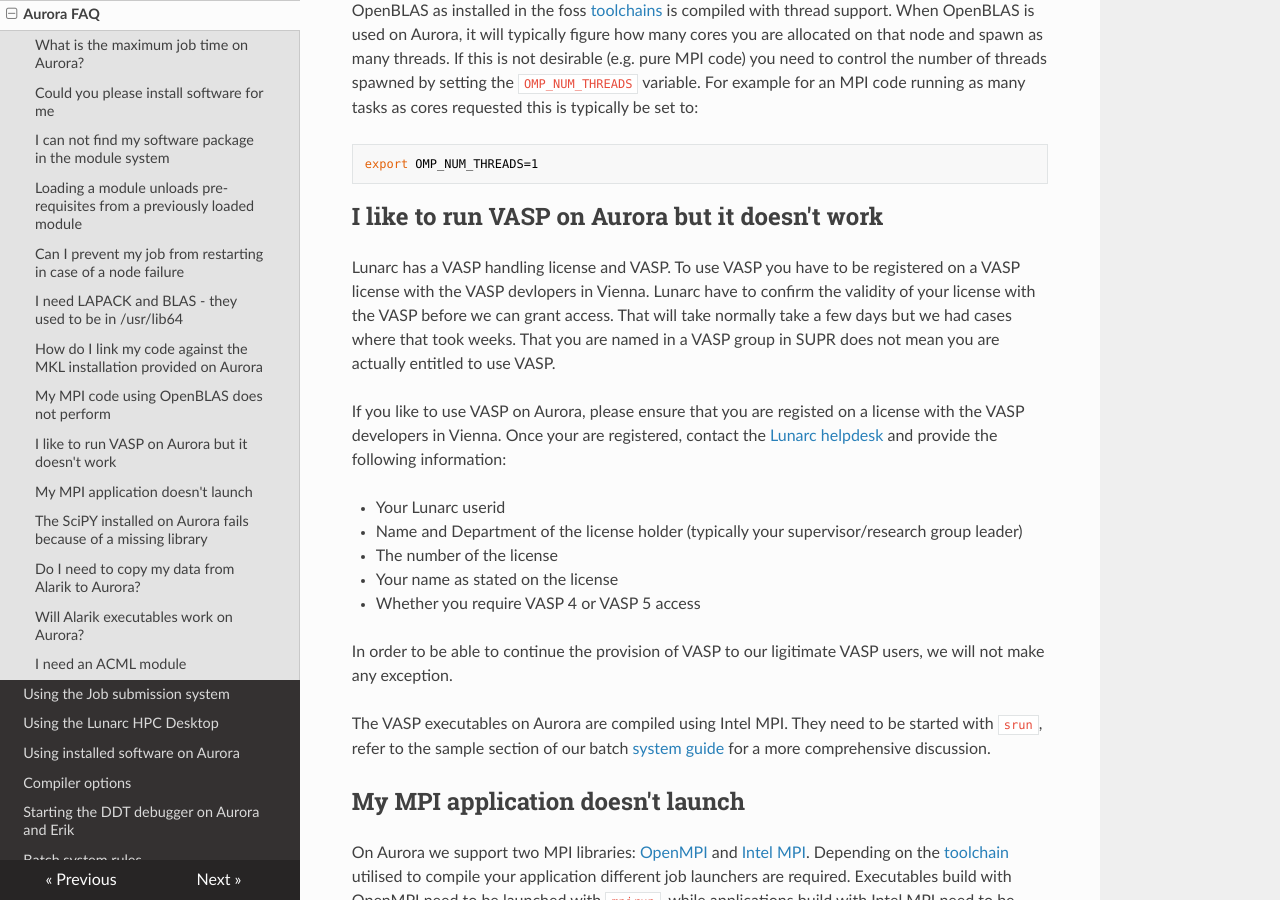
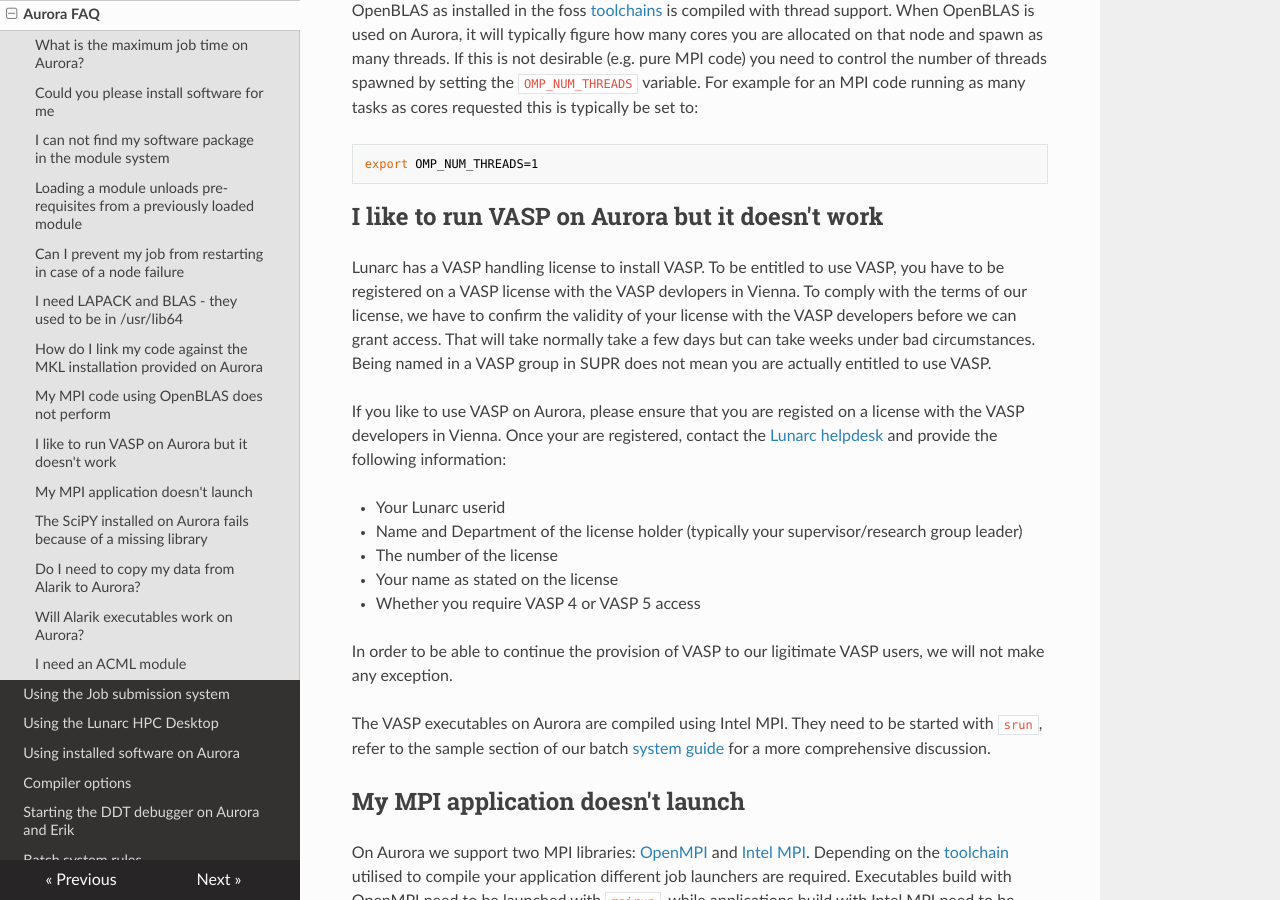
Before and after one commit to lunarc/lunarc_docs, an MkDocs documentation site: the page built from docs/aurora_faq.md, in a window 1280 px wide and 900 px high, scrolled down 2139 px. Built offline with MkDocs 1.6.1, drawn with Linux system fonts in a browser that asks for light colours; nearby versions of some CDN libraries; old or Windows-style settings are respelled for this version of MkDocs.

Commit message:
Rewording the VASP paragraph

```diff
--- a/docs/aurora_faq.md
+++ b/docs/aurora_faq.md
@@ -55,7 +55,7 @@
 
 ## I like to run VASP on Aurora but it doesn't work
 
-Lunarc has a VASP handling license and VASP.  To use VASP you have to be registered on a VASP license with the VASP devlopers in Vienna.  Lunarc have to confirm the validity of your license with the VASP before we can grant access.  That will take normally take a few days but we had cases where that took weeks.  That you are named in a VASP group in SUPR does not mean you are actually entitled to use VASP.
+Lunarc has a VASP handling license to install VASP.  To be entitled to use VASP, you have to be registered on a VASP license with the VASP devlopers in Vienna.  To comply with the terms of our license, we have to confirm the validity of your license with the VASP developers before we can grant access.  That will take normally take a few days but can take weeks under bad circumstances.  Being named in a VASP group in SUPR does not mean you are actually entitled to use VASP.
 
 If you like to use VASP on Aurora, please ensure that you are registed on a license with the VASP developers in Vienna.  Once your are registered,
 contact the [Lunarc helpdesk](http://www.lunarc.lu.se/support/support_form) and provide the following information:
```
